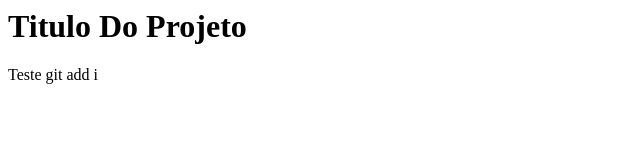
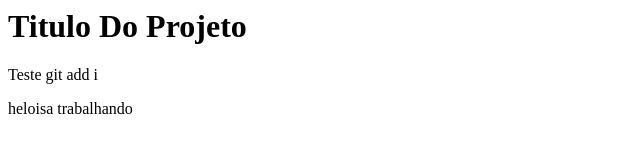
Before and after one commit to laalvesit/cursos-git, a plain HTML site: page index.html in a window 1280 px wide. Shown: the whole page, without its empty margins (0-640 px from the left). Drawn offline with Linux system fonts and the light colour scheme.

Commit message:
heloisa trabalhando

```diff
--- a/index.html
+++ b/index.html
@@ -3,5 +3,6 @@
     <body>
         <h1>Titulo Do Projeto</h1>
         <p>Teste git add i</p>
+        <p>heloisa trabalhando</p>
     </body>
 </html>
```
